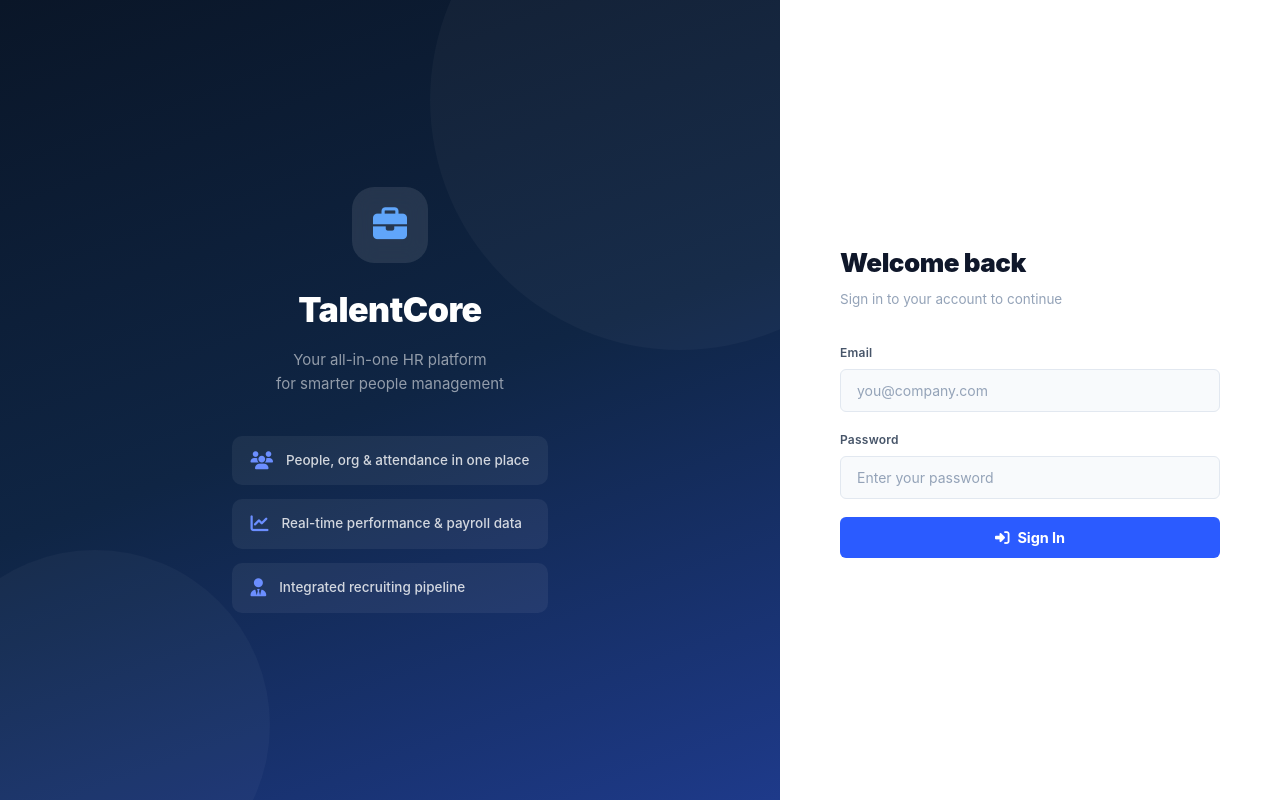
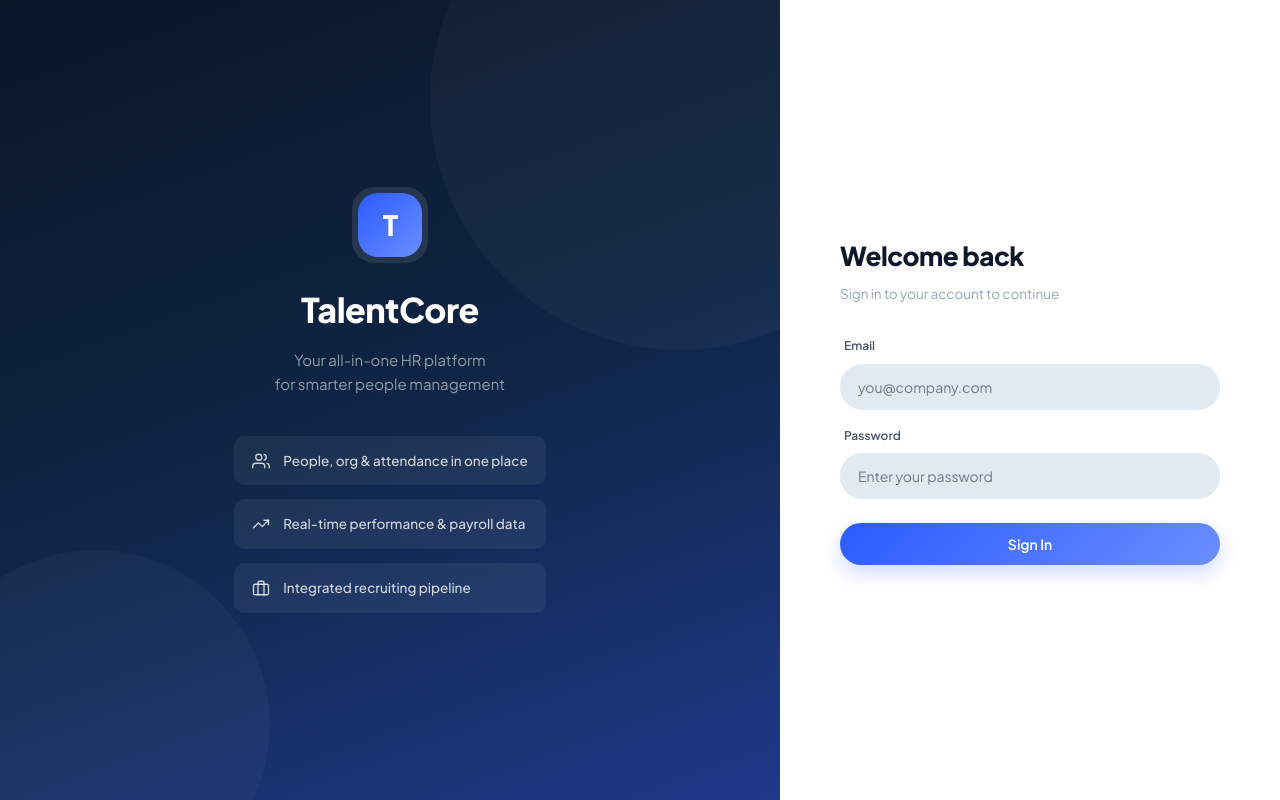
Before and after one commit to Humgut1/hr-system, a Flask app: page /login in a window 1280 px wide. Run offline with Flask 3, Linux system fonts and the light colour scheme.

Commit message:
fix: login page — apply design system (Plus Jakarta Sans, design-system.css, no-border inputs, gradient btn)

```diff
--- a/templates/login.html
+++ b/templates/login.html
@@ -4,8 +4,13 @@
   <meta charset="UTF-8">
   <meta name="viewport" content="width=device-width, initial-scale=1.0">
   <title>Sign In — TalentCore</title>
+
+  <link rel="preconnect" href="https://fonts.googleapis.com" />
+  <link rel="preconnect" href="https://fonts.gstatic.com" crossorigin />
+  <link href="https://fonts.googleapis.com/css2?family=Plus+Jakarta+Sans:wght@400;500;600;700;800&display=swap" rel="stylesheet" />
+
+  <link rel="stylesheet" href="{{ url_for('static', filename='css/design-system.css') }}">
   <link rel="stylesheet" href="{{ url_for('static', filename='css/style.css') }}">
-  <link rel="stylesheet" href="https://cdnjs.cloudflare.com/ajax/libs/font-awesome/6.5.0/css/all.min.css">
 </head>
 <body>
 <div class="login-page">
@@ -14,22 +19,24 @@
   <div class="login-left">
     <div style="z-index:1; text-align:center;">
       <div class="login-brand">
-        <div class="brand-icon-wrap"><i class="fas fa-briefcase" style="color:#60a5fa;"></i></div>
+        <div class="brand-icon-wrap">
+          <div class="brand-mark" style="width:64px;height:64px;border-radius:20px;font-size:28px;">T</div>
+        </div>
         <div class="login-brand-name">TalentCore</div>
         <div class="brand-tagline">Your all-in-one HR platform<br>for smarter people management</div>
       </div>
 
       <div class="login-features">
         <div class="login-feature">
-          <i class="fas fa-users"></i>
+          <svg width="18" height="18" viewBox="0 0 24 24" fill="none" stroke="currentColor" stroke-width="1.75" stroke-linecap="round" stroke-linejoin="round"><path d="M17 21v-2a4 4 0 0 0-4-4H5a4 4 0 0 0-4 4v2"/><circle cx="9" cy="7" r="4"/><path d="M23 21v-2a4 4 0 0 0-3-3.87"/><path d="M16 3.13a4 4 0 0 1 0 7.75"/></svg>
           <span class="login-feature-text">People, org & attendance in one place</span>
         </div>
         <div class="login-feature">
-          <i class="fas fa-chart-line"></i>
+          <svg width="18" height="18" viewBox="0 0 24 24" fill="none" stroke="currentColor" stroke-width="1.75" stroke-linecap="round" stroke-linejoin="round"><polyline points="22 7 13.5 15.5 8.5 10.5 2 17"/><polyline points="16 7 22 7 22 13"/></svg>
           <span class="login-feature-text">Real-time performance & payroll data</span>
         </div>
         <div class="login-feature">
-          <i class="fas fa-user-tie"></i>
+          <svg width="18" height="18" viewBox="0 0 24 24" fill="none" stroke="currentColor" stroke-width="1.75" stroke-linecap="round" stroke-linejoin="round"><rect x="2" y="7" width="20" height="14" rx="2"/><path d="M16 21V5a2 2 0 0 0-2-2h-4a2 2 0 0 0-2 2v16"/></svg>
           <span class="login-feature-text">Integrated recruiting pipeline</span>
         </div>
       </div>
@@ -44,23 +51,24 @@
 
       {% if error %}
       <div class="login-error">
-        <i class="fas fa-exclamation-circle"></i> {{ error }}
+        <svg width="15" height="15" viewBox="0 0 24 24" fill="none" stroke="currentColor" stroke-width="2" stroke-linecap="round" stroke-linejoin="round"><circle cx="12" cy="12" r="10"/><line x1="12" y1="8" x2="12" y2="12"/><line x1="12" y1="16" x2="12.01" y2="16"/></svg>
+        {{ error }}
       </div>
       {% endif %}
 
       <form method="POST" action="{{ url_for('login') }}">
-        <div class="login-fg">
-          <label class="login-label" for="email">Email</label>
-          <input type="email" id="email" name="email" class="login-input"
+        <div class="field" style="margin-bottom:16px;">
+          <label for="email">Email</label>
+          <input type="email" id="email" name="email" class="input"
                  placeholder="you@company.com" required autocomplete="username">
         </div>
-        <div class="login-fg">
-          <label class="login-label" for="password">Password</label>
-          <input type="password" id="password" name="password" class="login-input"
+        <div class="field" style="margin-bottom:24px;">
+          <label for="password">Password</label>
+          <input type="password" id="password" name="password" class="input"
                  placeholder="Enter your password" required autocomplete="current-password">
         </div>
-        <button type="submit" class="btn-login">
-          <i class="fas fa-sign-in-alt"></i> Sign In
+        <button type="submit" class="btn btn-primary" style="width:100%;justify-content:center;">
+          Sign In
         </button>
       </form>
     </div>
```
